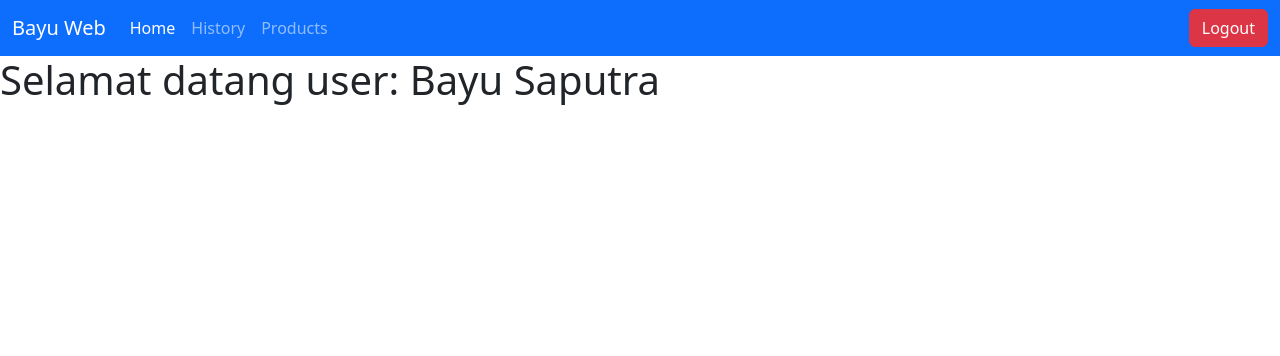
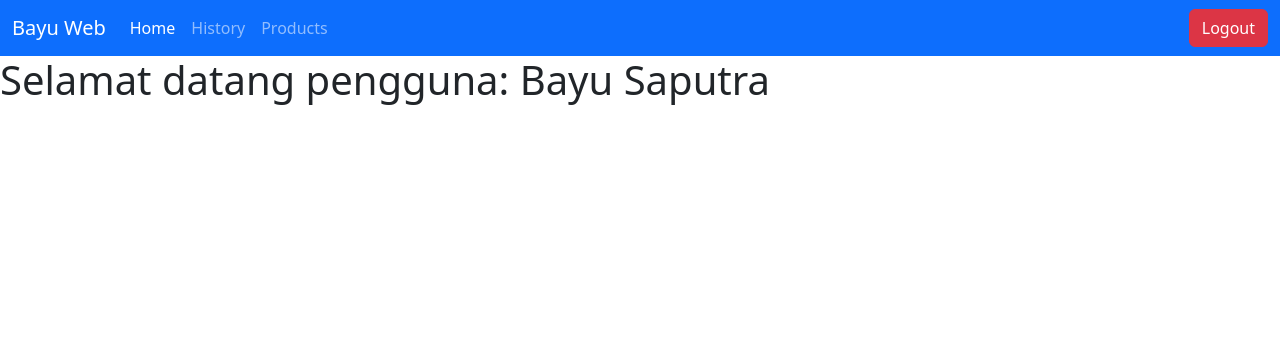
Before and after one commit to bayusaputra-if22a/pemweb-otorisasi, a PHP site: page /pemweb-otorisasi-main/profile.php in a window 1280 px wide. Shown: the top 356 px of the page. Run offline with PHP 8.4, Linux system fonts and the light colour scheme; a user stored in the database is signed in.

Commit message:
Update profile.php

```diff
--- a/profile.php
+++ b/profile.php
@@ -29,13 +29,13 @@ if ($_SESSION['role'] != 'user') {
                 <a class="nav-link" href="#">History</a>
               </li>
               <li class="nav-item">
-                <a class="nav-link" href="show.php">Products</a>
+                <a class="nav-link" href="products.php">Products</a>
               </li>
             </ul>
               <a href="backend/logout.php" class="btn btn-danger">Logout</a>
           </div>
         </div>
 </nav>
-    <h1>Selamat datang user: <?php echo $_SESSION['name']?></h1>
+    <h1>Selamat datang pengguna: <?php echo $_SESSION['name']?></h1>
 </body>
 </html>
```
